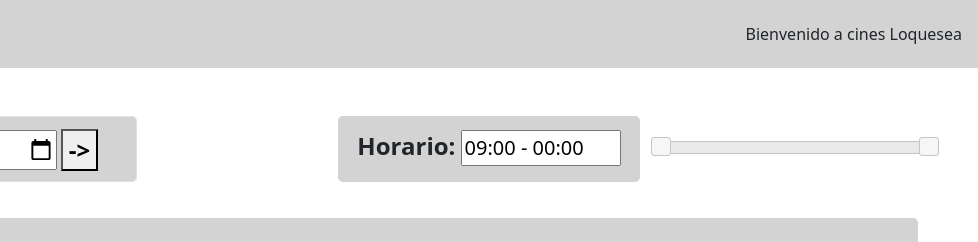
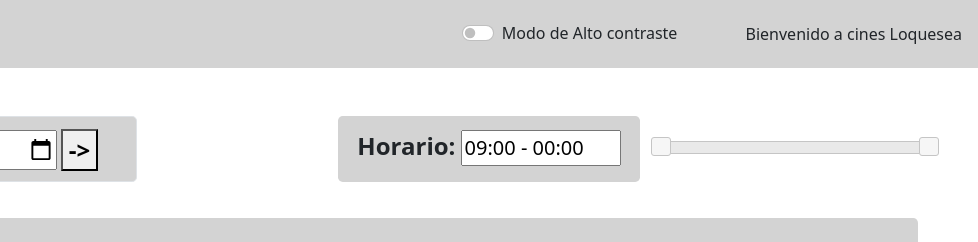
Before and after one commit to JM4000/CinesLoquesea, a plain HTML site: page index.html in a window 1280 px wide. Shown: the top 242 px of the page, 302-1280 px from the left. Drawn offline with nearby package versions, Linux system fonts and the light colour scheme.

Commit message:
Modo de alto contraste en la PP

```diff
--- a/index.html
+++ b/index.html
@@ -27,6 +27,13 @@
         <div class="d-flex align-items-center mb-3 mb-md-auto me-md-auto text-dark text-decoration-none">
           <img class="bi me-2" src="images/logo.svg" alt="logo de la página" width="40" height="32"></img>
           <span class="fs-4 ">Cartelera</span>
+        </div>
+
+        <div class="form-check form-switch">
+          <input class="form-check-input" type="checkbox" role="switch" onclick="cambioDeModo()" onKeyDown="if(event.keyCode==13) press();" id="flexSwitchCheckDefault">
+          <label class="form-check-label" for="flexSwitchCheckDefault">Modo de Alto contraste
+            &emsp;&emsp;&emsp;&emsp;</label>
+
         </div>
 
         <div>
@@ -177,7 +184,6 @@
   </div>
 
   </div>
-
   <script src="https://cdn.jsdelivr.net/npm/bootstrap@5.1.3/dist/js/bootstrap.bundle.min.js"
     integrity="sha384-ka7Sk0Gln4gmtz2MlQnikT1wXgYsOg+OMhuP+IlRH9sENBO0LRn5q+8nbTov4+1p"
     crossorigin="anonymous"></script>
--- a/js/rangoHora.js
+++ b/js/rangoHora.js
@@ -11,7 +11,7 @@ $(function () {
   });
   $("#amount").val(convertMsToHM($("#slider-range").slider("values", 0)) +
     " - " + convertMsToHM($("#slider-range").slider("values", 1)));
-    filter();
+  filter();
 });
 
 function padTo2Digits(num) {
@@ -36,20 +36,72 @@ function filter() {
   const collection = document.getElementsByClassName("bHora");
   var a;
 
-  Array.from(collection).forEach((element) =>{
+  Array.from(collection).forEach((element) => {
     a = parseInt((element.textContent || element.innerText).substring(0, 2)) * 60 + parseInt((element.textContent || element.innerText).substring(3, 5));
-    if(!rango(a, lower, upper)){
+    if (!rango(a, lower, upper)) {
       element.style.display = "none";
-    } else{
+    } else {
       element.style.display = "block";
     }
   });
 }
 
-function rango(num, low, high){
-  if(low <= num && high >= num){
+function rango(num, low, high) {
+  if (low <= num && high >= num) {
     return true;
-  }else{
+  } else {
     return false;
   }
 }
+
+function press() {
+  if (document.getElementById("flexSwitchCheckDefault").checked) {
+    document.getElementById("flexSwitchCheckDefault").checked = false;
+  } else {
+    document.getElementById("flexSwitchCheckDefault").checked = true;
+  }
+  cambioDeModo();
+}
+
+function cambioDeModo() {
+  if (document.getElementById("flexSwitchCheckDefault").checked) {
+    const cartas = document.getElementsByClassName("carta");
+    const informaciones = document.getElementsByClassName("informacion");
+    const fondos = document.getElementsByClassName("fondo");
+    const botones = document.getElementsByClassName("bHora");
+
+    Array.from(cartas).forEach((element) => {
+      element.style.backgroundColor = "#145c9e";
+    });
+    Array.from(informaciones).forEach((element) => {
+      element.style.backgroundColor = "#eff9f0";
+    });
+    Array.from(fondos).forEach((element) => {
+      element.style.backgroundColor = "#fdd189";
+    });
+    Array.from(botones).forEach((element) => {
+      element.style.backgroundColor = "#000000";
+      element.style.color = "#ffffff";
+    });
+  }
+  else {
+    const cartas = document.getElementsByClassName("carta");
+    const informaciones = document.getElementsByClassName("informacion");
+    const fondos = document.getElementsByClassName("fondo");
+    const botones = document.getElementsByClassName("bHora");
+
+    Array.from(cartas).forEach((element) => {
+      element.style.backgroundColor = "#3B339B";
+    });
+    Array.from(informaciones).forEach((element) => {
+      element.style.backgroundColor = "#F0A6BB";
+    });
+    Array.from(fondos).forEach((element) => {
+      element.style.backgroundColor = "lightgray";
+    });
+    Array.from(botones).forEach((element) => {
+      element.style.backgroundColor = "lightgray";
+      element.style.color = "#000000";
+    });
+  }
+}
```
